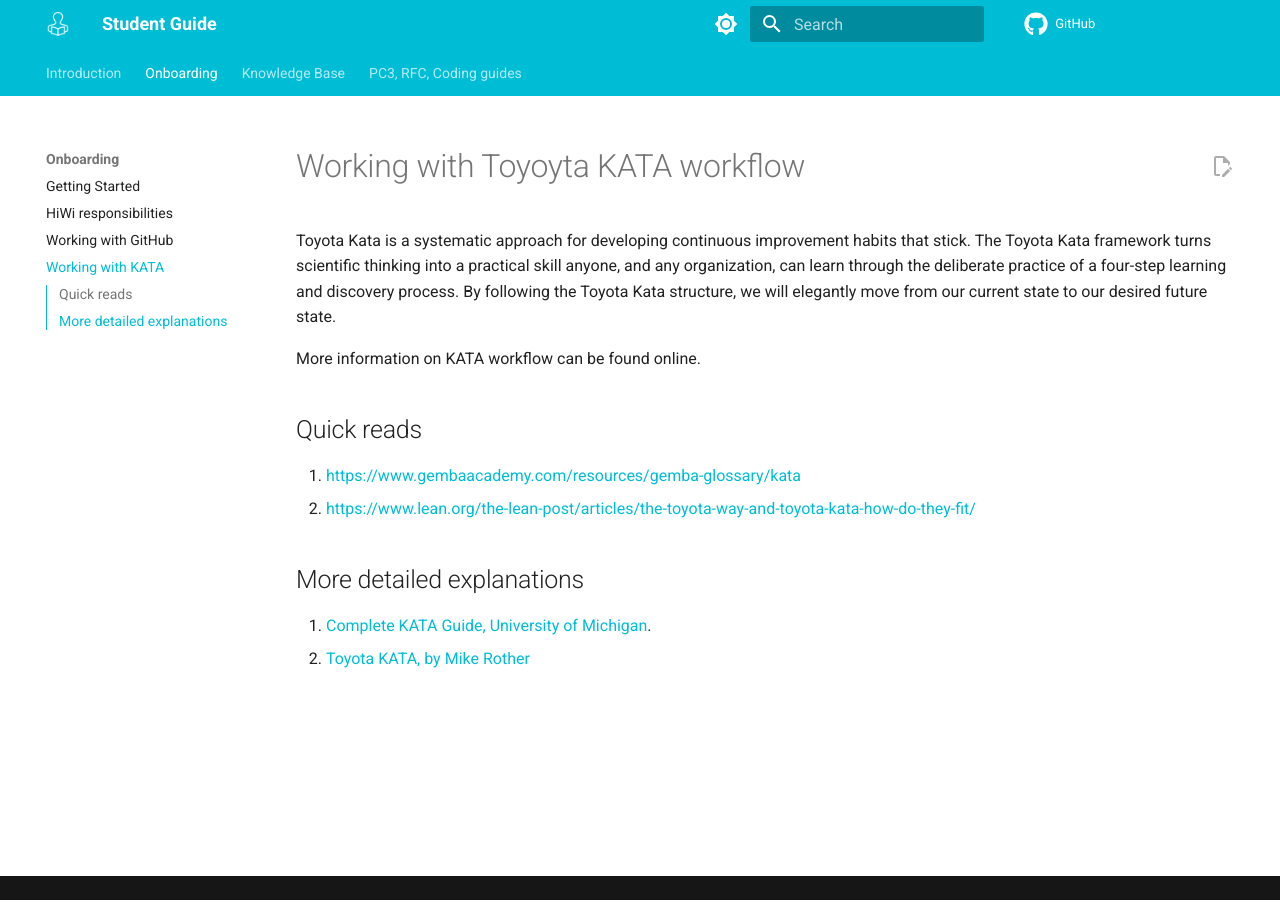
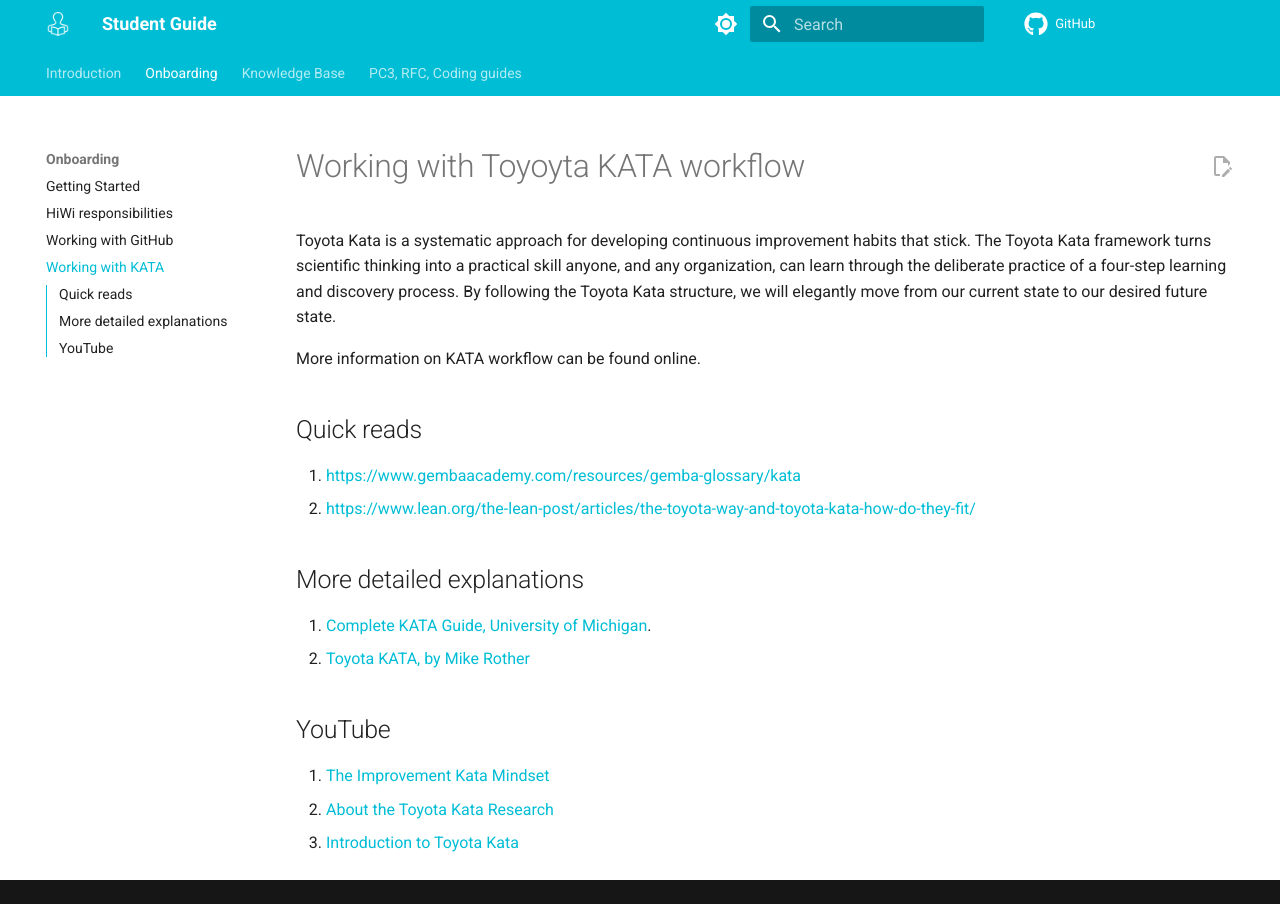
Before and after one commit to josephhuang08/student-guide, an MkDocs documentation site: the page built from docs/content-onboarding/KATA.md, in a window 1280 px wide. Built offline with MkDocs 1.6.1 and Material for MkDocs 9.7.7, drawn with Linux system fonts in a browser that asks for light colours; comment, search, counter and statistics services are not loaded.

Commit message:
add youtube resources

```diff
--- a/docs/content-onboarding/KATA.md
+++ b/docs/content-onboarding/KATA.md
@@ -13,3 +13,9 @@ More information on KATA workflow can be found online.
 
 1. [Complete KATA Guide, University of Michigan](http://www-personal.umich.edu/~mrother/Handbook/Practice_Guide.pdf).
 2. [Toyota KATA, by Mike Rother](https://books.google.de/books?id=rFDq1DYprzYC&printsec=frontcover&redir_esc=y#v=onepage&q&f=false)
+
+## YouTube
+
+1. [The Improvement Kata Mindset](https://www.youtube.com/watch?v=Zhvd-oFqqhc "The Improvement Kata Mindset")
+2. [About the Toyota Kata Research](https://www.youtube.com/watch?v=_es3hYCMMmc "About the Toyota Kata Research")
+3. [Introduction to Toyota Kata](https://www.youtube.com/watch?v=1l68cFskC7Y&pp=ygUMa2F0YSBwcm9jZXNz "Introduction to Toyota Kata")
```
